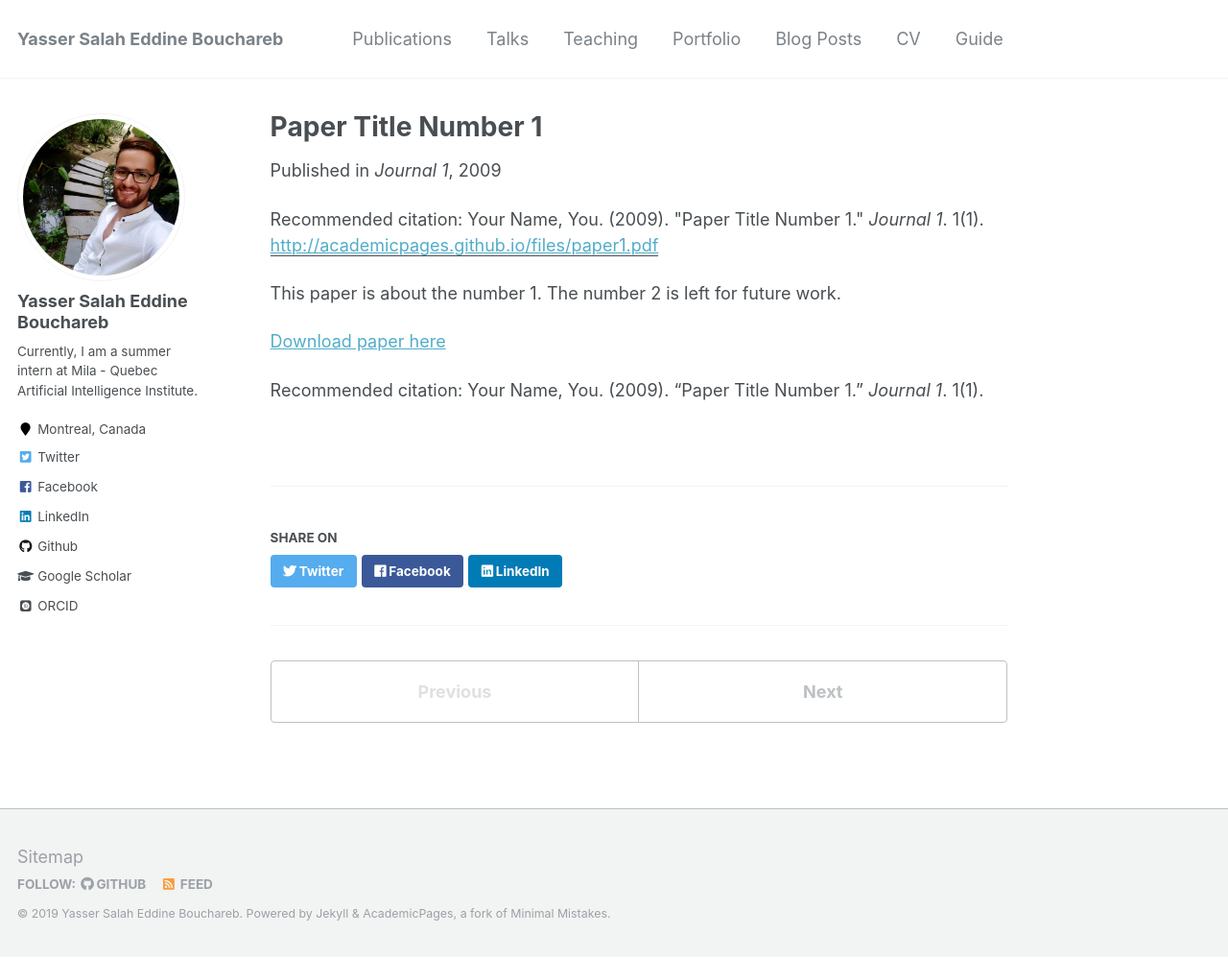
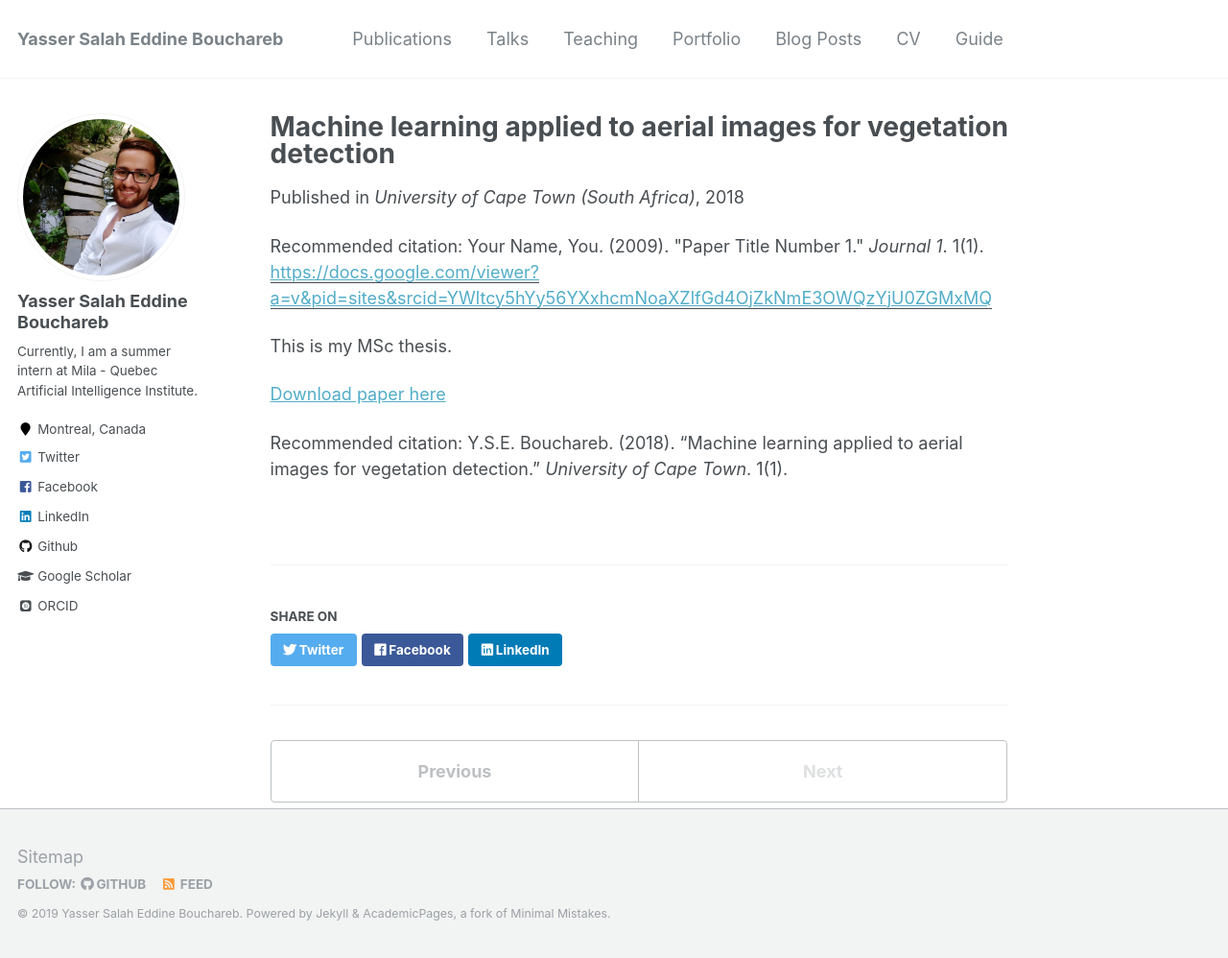
Before and after one commit to BYSD/bysd.github.io, a Jekyll site: the page built from _publications/2009-10-01-paper-title-number-1.md, in a window 1280 px wide and 998 px high. Shown: the whole window at 96% size. Built offline with Jekyll 4.4.1, drawn with Linux system fonts in a browser that asks for light colours; some web fonts are replaced.

Commit message:
Update 2009-10-01-paper-title-number-1.md

```diff
--- a/_publications/2009-10-01-paper-title-number-1.md
+++ b/_publications/2009-10-01-paper-title-number-1.md
@@ -1,15 +1,15 @@
 ---
-title: "Paper Title Number 1"
+title: "Machine learning applied to aerial images for vegetation detection"
 collection: publications
 permalink: /publication/2009-10-01-paper-title-number-1
-excerpt: 'This paper is about the number 1. The number 2 is left for future work.'
-date: 2009-10-01
-venue: 'Journal 1'
-paperurl: 'http://academicpages.github.io/files/paper1.pdf'
+excerpt: 'This is my MSc thesis.'
+date: 2018-06-21
+venue: 'University of Cape Town (South Africa)'
+paperurl: 'https://docs.google.com/viewer?a=v&pid=sites&srcid=YWltcy5hYy56YXxhcmNoaXZlfGd4OjZkNmE3OWQzYjU0ZGMxMQ'
 citation: 'Your Name, You. (2009). &quot;Paper Title Number 1.&quot; <i>Journal 1</i>. 1(1).'
 ---
-This paper is about the number 1. The number 2 is left for future work.
+This is my MSc thesis.
 
-[Download paper here](http://academicpages.github.io/files/paper1.pdf)
+[Download paper here](https://docs.google.com/viewer?a=v&pid=sites&srcid=YWltcy5hYy56YXxhcmNoaXZlfGd4OjZkNmE3OWQzYjU0ZGMxMQ)
 
-Recommended citation: Your Name, You. (2009). "Paper Title Number 1." <i>Journal 1</i>. 1(1).
+Recommended citation: Y.S.E. Bouchareb. (2018). "Machine learning applied to aerial images for vegetation detection." <i>University of Cape Town</i>. 1(1).
```
